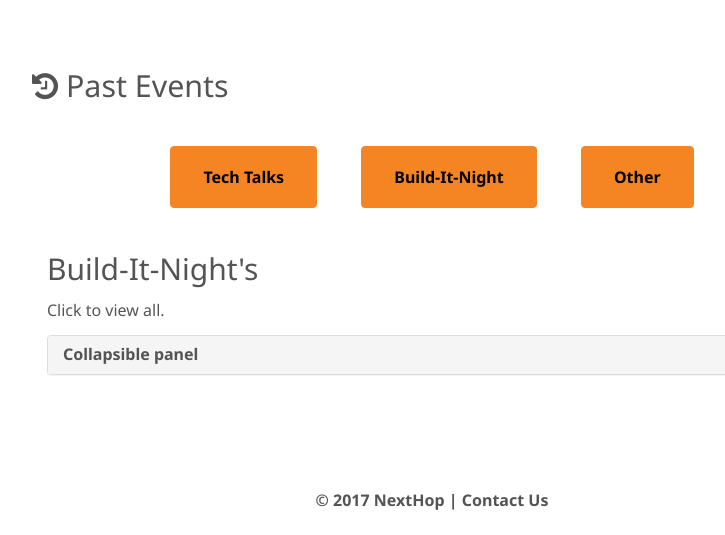
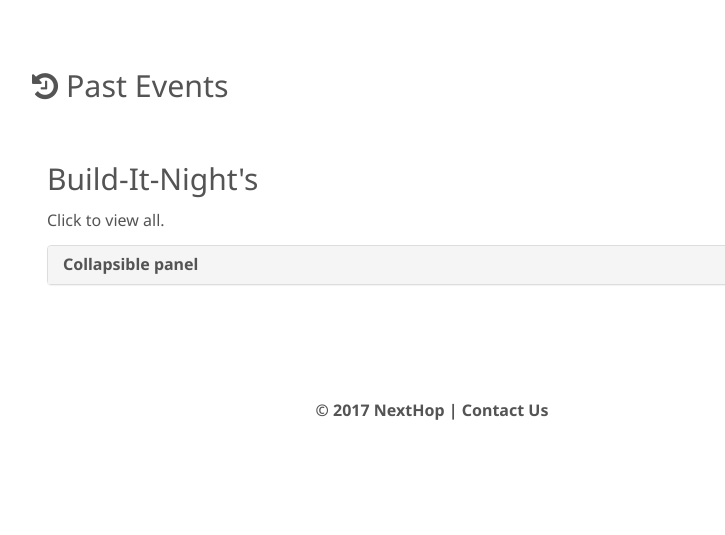
Before and after one commit to RITnextHop/website2.0, a Django app: page /events/ in a window 1280 px wide. Shown: the part 994-1529 px from the top of the page, without its empty margins (208-933 px from the left). After the commit the page ends 1414 px from the top, so only its background shows below. Run offline with Django 3.2, Linux system fonts and the light colour scheme; data that the repository does not hold is empty; some libraries are stand-ins or nearby versions.

Commit message:
Commented out old code

```diff
--- a/main/templates/main/events.html
+++ b/main/templates/main/events.html
@@ -22,16 +22,17 @@
       <div align="center">
           <iframe src="https://calendar.google.com/calendar/embed?showTitle=0&amp;showPrint=0&amp;showTabs=0&amp;showCalendars=0&amp;height=600&amp;wkst=1&amp;bgcolor=%23ffffff&amp;src=ritnexthop%40gmail.com&amp;color=%23B1440E&amp;ctz=America%2FNew_York" style="border-width:0" width="800" height="400" frameborder="0" scrolling="no"></iframe></div><br>
           <div class="section" id="events-past">
-            <div class="sectionInner text">
+            <!--<div class="sectionInner text">
                     <h1 class="sectionHeader"><i class="fa fa-history"></i> Past Events</h1><br>
                   <form action="event_search.php" method="post">
                       <center><input id="event_button" name="type" type="submit" value="Tech Talks">
                       <input id="event_button" name="type" type="submit" value="Build-It-Night">
                       <input id="event_button" name="type" type="submit" value="Other"></center>
                   </form>
-            </div>
+            </div>-->
           </div>
           <div class="sectionInner text">
+        <h1 class="sectionHeader"><i class="fa fa-history"></i> Past Events</h1><br>
           <div class="container">
                 <h2>Build-It-Night's</h2>
                 <p>Click to view all.</p>
```
